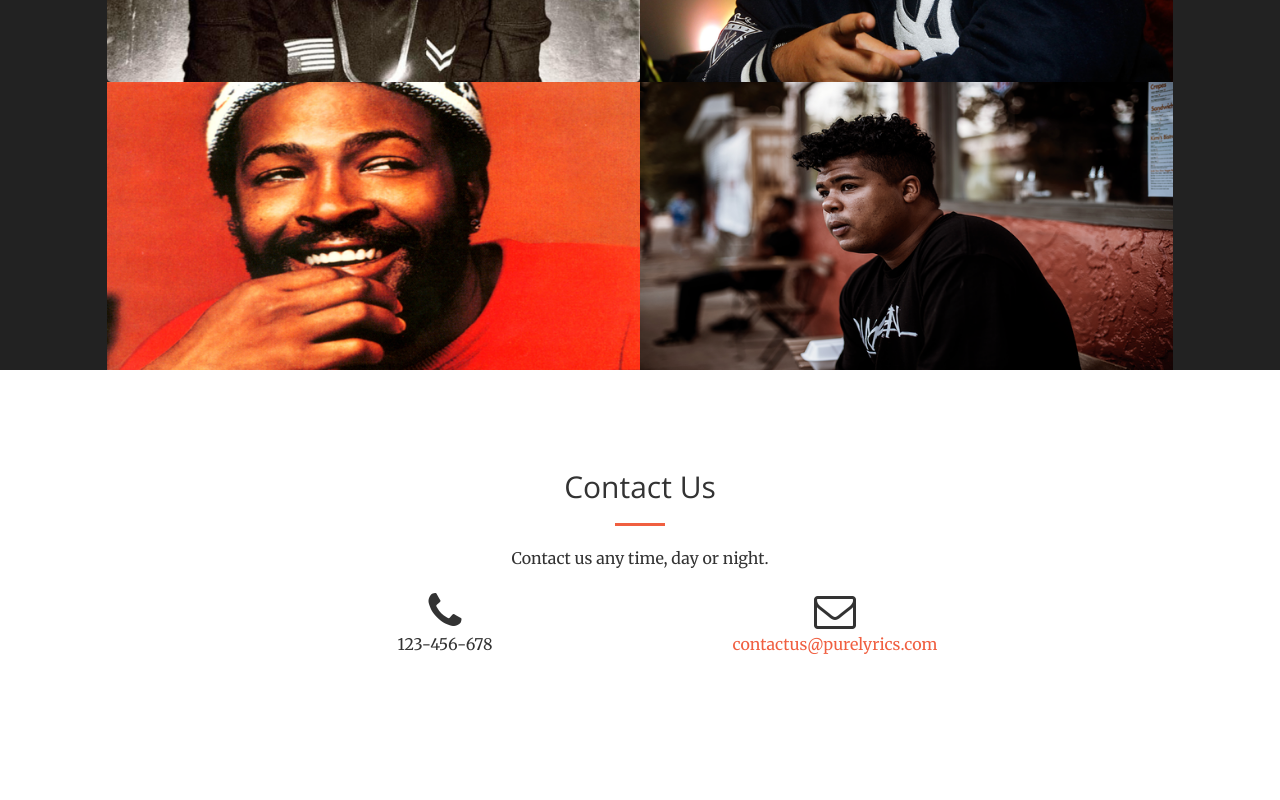
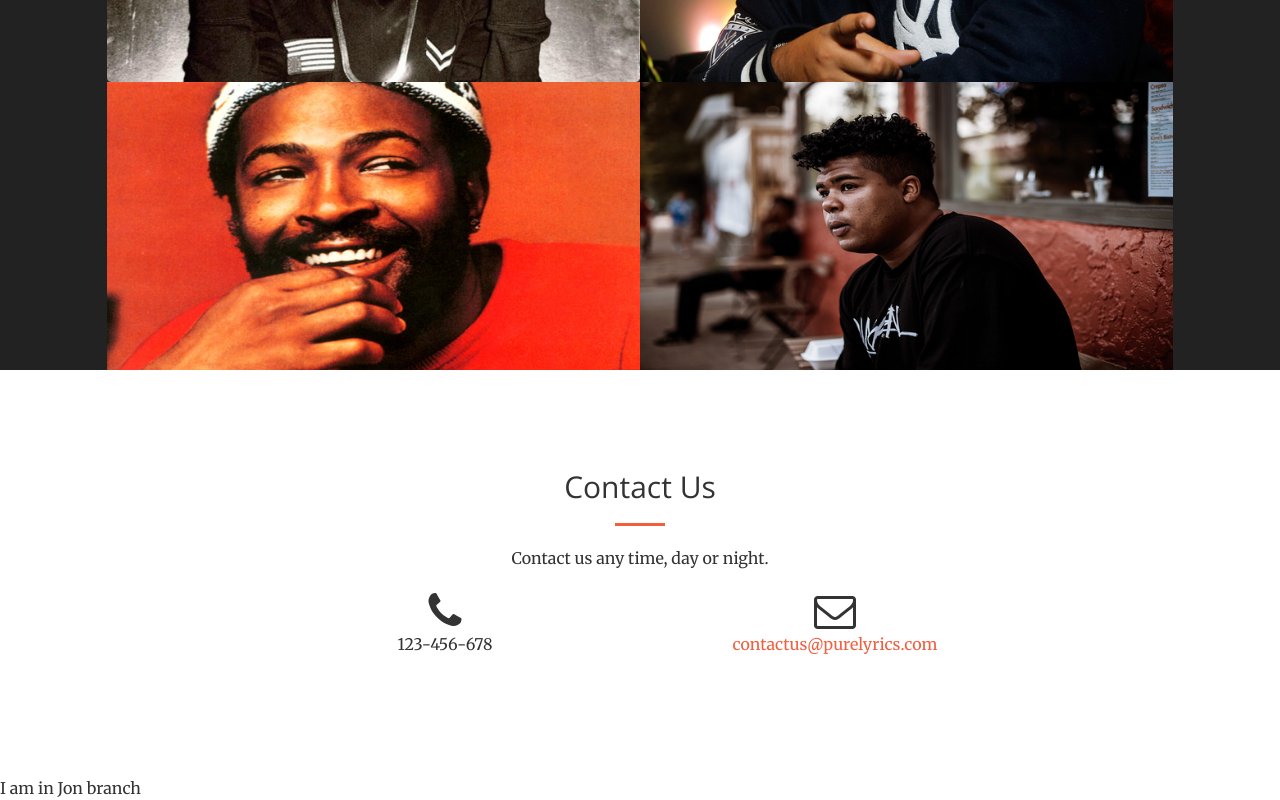
Before and after one commit to mkulinski/Lyrics_App, a website: page app/index.html in a window 1280 px wide. Shown: the part 1888-2688 px from the top of the page. Before the commit the page ends 2664 px from the top, so only its background shows below. Drawn offline with nearby package versions, Linux system fonts and the light colour scheme; some packages are replaced by stand-ins of ours.

Commit message:
Added paragraph in jon's branch

```diff
--- a/app/index.html
+++ b/app/index.html
@@ -83,6 +83,7 @@
     </header>
 
     <div class="main-container" ng-view></div>
+    <p>I am in Jon branch</p>
 
     <!--<section class="bg-primary" id="about">
         <div class="container">
```
